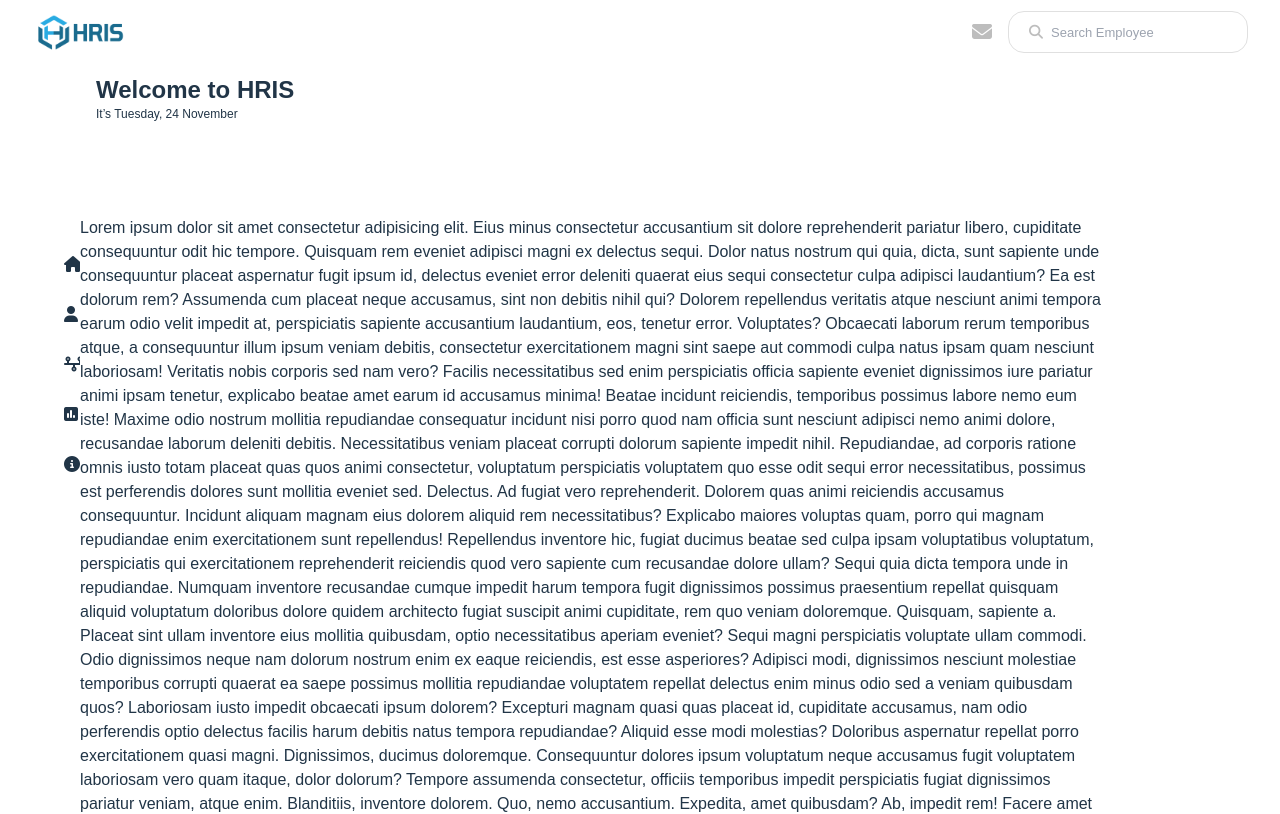
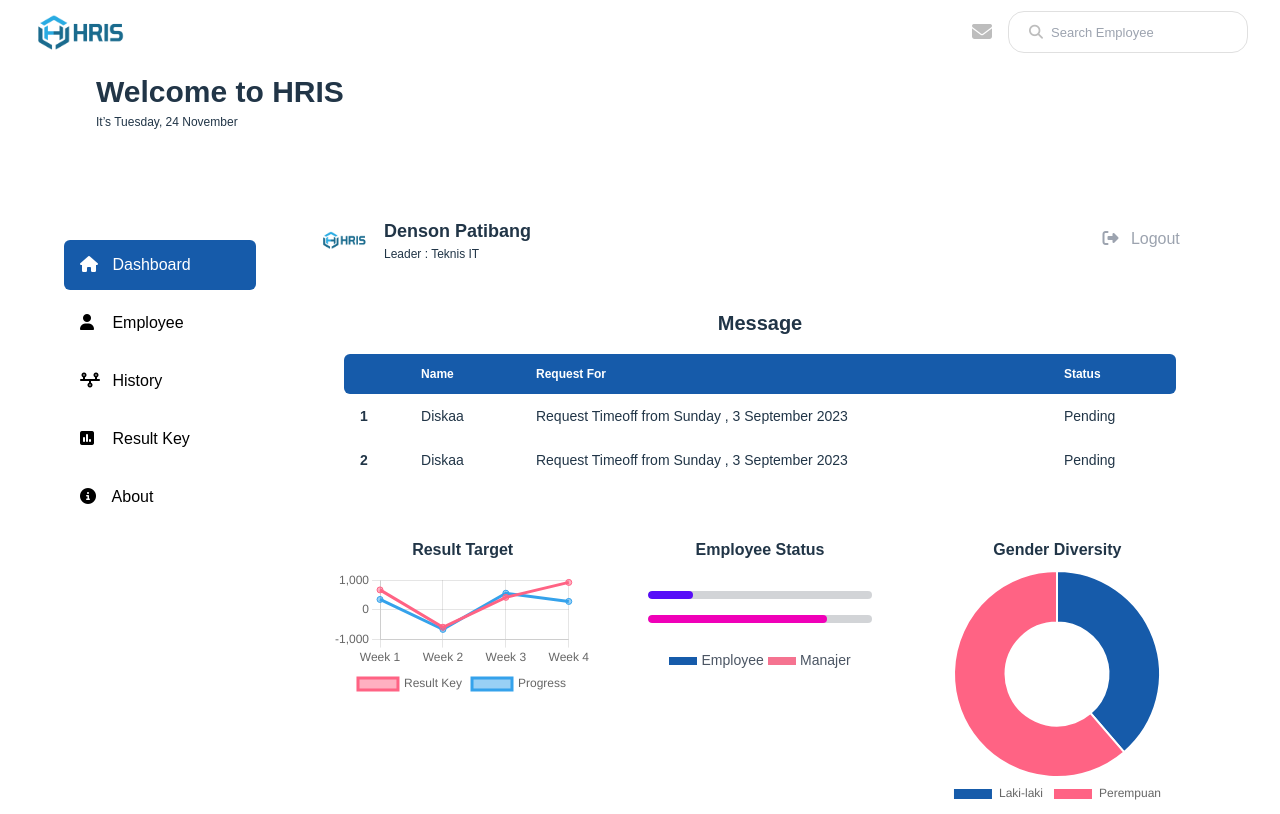
Before and after one commit to HRIS-APP-TEAM-3/Frontend_immersive, a React (Vite) app: page /dashboard in a window 1280 px wide. Shown: the top 814 px of the page. Built offline with nearby package versions, Linux system fonts and the light colour scheme.

Commit message:
Feat: Dashboard

```diff
--- a/package.json
+++ b/package.json
@@ -12,18 +12,21 @@
   "dependencies": {
     "axios": "^1.5.0",
     "chart.js": "^4.4.0",
+    "faker": "^5.5.3",
     "react": "^18.2.0",
     "react-chartjs-2": "^5.2.0",
     "react-dom": "^18.2.0",
     "react-router-dom": "^6.15.0"
   },
   "devDependencies": {
+    "@types/faker": "^6.6.9",
     "@types/react": "^18.2.15",
     "@types/react-dom": "^18.2.7",
     "@typescript-eslint/eslint-plugin": "^6.0.0",
     "@typescript-eslint/parser": "^6.0.0",
     "@vitejs/plugin-react": "^4.0.3",
     "autoprefixer": "^10.4.15",
+    "daisyui": "^3.7.4",
     "eslint": "^8.45.0",
     "eslint-plugin-react-hooks": "^4.6.0",
     "eslint-plugin-react-refresh": "^0.4.3",
--- a/src/component/Button.tsx
+++ b/src/component/Button.tsx
@@ -0,0 +1,18 @@
+import React, { FC, ReactNode } from 'react'
+
+interface ButtonProps {
+    label: string,
+    classname?: string,
+    icon?: ReactNode
+    onClick?: React.MouseEventHandler
+}
+
+const Button: FC<ButtonProps> = ({label, classname, icon, onClick}) => {
+  return (
+    <div>
+        <button onClick={onClick} className={`${classname ? `${classname}` : 'text-white'} hover:border-inherit`}> <span>{icon}</span> {label}</button>
+    </div>
+  )
+}
+
+export default Button
--- a/src/component/Sidebar.tsx
+++ b/src/component/Sidebar.tsx
@@ -1,17 +1,96 @@
-import React from 'react'
+import React, { useEffect, useState } from "react";
+import { useLocation } from "react-router-dom";
 
 const Sidebar = () => {
+  const location = useLocation();
+  const [activePage, setActivePage] = useState<string>("");
+
+  useEffect(() => {
+    const pathname = location.pathname;
+
+    if (pathname === "/dashboard") {
+      setActivePage("dashboard");
+    } else if (pathname === "/employee") {
+      setActivePage("employee");
+    } else if (pathname === "/history") {
+      setActivePage("history");
+    } else if (pathname === "/key-result") {
+      setActivePage("key-result");
+    } else if (pathname === "/about") {
+      setActivePage("about");
+    }
+  });
+
   return (
-    <div className='w-[20vw] bg-white rounded-md fixed h-[10vh]'>
-        <ul className='p-6 leading-[50px] '>
-            <li><i className="fa-solid fa-house"></i> Dashboard</li>
-           <li><i className="fa-solid fa-user"></i> Employee</li>
-           <li><i className="fa-solid fa-timeline"></i> History</li>
-           <li><i className="fa-solid fa-square-poll-vertical"></i> Result Key</li>
-           <li><i className="fa-solid fa-circle-info"></i> About</li>
+    <div className="flex flex-col justify-between w-[20vw] bg-white rounded-lg  h-[68vh] ">
+      <ul className="p-6 leading-[50px] ">
+        <a href="">
+          <li
+            className={`px-4 mb-2 rounded-md transition ease-in-out duration-400 hover:bg-primary hover:text-white ${
+              activePage === "dashboard"
+                ? "bg-primary text-white"
+                : "text-black"
+            }`}
+          >
+            <i className="fa-solid fa-house w-7"></i> Dashboard
+          </li>
+        </a>
+        <a href="">
+          <li
+            className={`px-4 mb-2 rounded-md transition ease-in-out duration-400 hover:bg-primary hover:text-white ${
+              activePage === "employee" ? "bg-primary text-white" : "text-black"
+            }`}
+          >
+            <i className="fa-solid fa-user w-7"></i> Employee
+          </li>
+        </a>
+        <a href="">
+          <li
+            className={`px-4 mb-2 rounded-md transition ease-in-out duration-400 hover:bg-primary hover:text-white ${
+              activePage === "history" ? "bg-primary text-white" : "text-black"
+            }`}
+          >
+            <i className="fa-solid fa-timeline w-7"></i> History
+          </li>
+        </a>
+        <a href="">
+          <li
+            className={`px-4 mb-2 rounded-md transition ease-in-out duration-400 hover:bg-primary hover:text-white ${
+              activePage === "key-result"
+                ? "bg-primary text-white"
+                : "text-black"
+            }`}
+          >
+            <i className="fa-solid fa-square-poll-vertical w-7"></i> Result Key
+          </li>
+        </a>
+        <a href="">
+          <li
+            className={`px-4 mb-2 rounded-md transition ease-in-out duration-400 hover:bg-primary hover:text-white ${
+              activePage === "about" ? "bg-primary text-white" : "text-black"
+            }`}
+          >
+            <i className="fa-solid fa-circle-info w-7"></i> About
+          </li>
+        </a>
+      </ul>
+      {activePage === "dashboard" ? (
+        ""
+      ) : (
+        <ul className="p-6 leading-[50px]">
+          <a href="">
+            <li
+              className={`px-4 mb-2 rounded-md transition ease-in-out duration-400 hover:bg-primary hover:text-white ${
+                activePage === "about" ? "bg-primary text-white" : "text-black"
+              }`}
+            >
+              <i className="fa-solid fa-right-from-bracket mr-2 w-7"></i> Logout
+            </li>
+          </a>
         </ul>
+      )}
     </div>
-  )
-}
+  );
+};
 
-export default Sidebar
+export default Sidebar;
--- a/src/index.css
+++ b/src/index.css
@@ -47,7 +47,6 @@ button {
   font-size: 1em;
   font-weight: 500;
   font-family: inherit;
-  background-color: #1a1a1a;
   cursor: pointer;
   transition: border-color 0.25s;
 }
--- a/src/pages/dashboard/index.tsx
+++ b/src/pages/dashboard/index.tsx
@@ -1,46 +1,187 @@
-import React from 'react'
-import Sidebar from '../../component/Sidebar'
-import Navbar from '../../component/Navbar'
+import React from "react";
+import Sidebar from "../../component/Sidebar";
+import Navbar from "../../component/Navbar";
+import Button from "../../component/Button";
+import {
+  Chart as ChartJS,
+  CategoryScale,
+  LinearScale,
+  PointElement,
+  LineElement,
+  Title,
+  Tooltip,
+  Legend,
+  ArcElement,
+} from "chart.js";
+import { Line, Doughnut } from "react-chartjs-2";
+import faker from "faker";
 
 const Dashboard = () => {
+  ChartJS.register(
+    CategoryScale,
+    LinearScale,
+    PointElement,
+    LineElement,
+    Title,
+    Tooltip,
+    Legend
+  );
+
+  const options = {
+    responsive: true,
+    plugins: {
+      legend: {
+        position: "bottom" as const,
+      },
+    },
+  };
+
+  const labels = ["Week 1", "Week 2", "Week 3", "Week 4"];
+
+  const data = {
+    labels,
+    datasets: [
+      {
+        label: "Result Key",
+        data: labels.map(() =>
+          faker.datatype.number({ min: -1000, max: 1000 })
+        ),
+        borderColor: "rgb(255, 99, 132)",
+        backgroundColor: "rgba(255, 99, 132, 0.5)",
+      },
+      {
+        label: "Progress",
+        data: labels.map(() =>
+          faker.datatype.number({ min: -1000, max: 1000 })
+        ),
+        borderColor: "rgb(53, 162, 235)",
+        backgroundColor: "rgba(53, 162, 235, 0.5)",
+      },
+    ],
+  };
+
+  ChartJS.register(ArcElement, Tooltip, Legend);
+
+  const dataDonuts = {
+    labels: ["Laki-laki", "Perempuan"],
+    datasets: [
+      {
+        data: [12, 19],
+        backgroundColor: ["rgba(22, 91, 170, 1)", "rgba(255, 99, 132, 1)"],
+      },
+    ],
+  };
+
   return (
     <section>
-        <div>
-            <Navbar />
-            <div className='bg-white h-[14vh] px-24 flex flex-col py-2.5'>
-                <div className='text-2xl font-semibold'>Welcome to HRIS</div>
-                <div className='text-xs'>
-                It’s Tuesday, 24 November
-                </div>
+      <div>
+        <Navbar />
+        <div className="bg-white h-[14vh] px-24 flex flex-col py-2.5">
+          <div className="text-3xl font-bold">Welcome to HRIS</div>
+          <div className="text-xs mt-1">It’s Tuesday, 24 November</div>
+        </div>
+      </div>
+      <div className="mt-10 px-10 flex flex-row">
+        <Sidebar />
+        <div className="w-[80vw] flex flex-col">
+          <div className="flex flex-row justify-between mr-10">
+            <div className="mx-10 mb-5 flex flex-row place-items-center">
+              <div className="w-12 h-12 rounded-full bg-white mr-4 flex place-items-center">
+                <img
+                  src="../../../public/logo.png"
+                  alt=""
+                  className="object-cover"
+                />
+              </div>
+              <div className="flex flex-col">
+                <div className="text-[18px] font-semibold">Denson Patibang</div>
+                <div className="text-[12px]">Leader : Teknis IT</div>
+              </div>
             </div>
+            <div>
+              <Button
+                label="Logout"
+                icon={<i className="fa-solid fa-right-from-bracket mr-2"></i>}
+                classname="bg-white text-gray-400 hover:bg-gray-200"
+              />
+            </div>
+          </div>
+          <div className="bg-white mx-10 p-6 rounded-lg ">
+            <div className="text-center mb-4 text-[20px] font-semibold">
+              Message
+            </div>
+            <div className="overflow-x-auto">
+              <div className="overflow-x-auto">
+                <table className="table">
+                  <thead className="bg-primary text-white border-none ">
+                    <tr className="border-none ">
+                      <th className="rounded-l-md"></th>
+                      <th>Name</th>
+                      <th>Request For</th>
+                      <th className="rounded-r-md">Status</th>
+                    </tr>
+                  </thead>
+                  <tbody className="border-none">
+                    <tr className="border-none">
+                      <th>1</th>
+                      <td>Diskaa</td>
+                      <td>Request Timeoff from Sunday , 3 September 2023</td>
+                      <td>Pending</td>
+                    </tr>
+                    <tr className="border-none">
+                      <th>2</th>
+                      <td>Diskaa</td>
+                      <td>Request Timeoff from Sunday , 3 September 2023</td>
+                      <td>Pending</td>
+                    </tr>
+                  </tbody>
+                </table>
+              </div>
+            </div>
+          </div>
+          <div className="grid grid-cols-3 gap-3 mt-5 mx-10 mb-10">
+            <div className="bg-white p-3 rounded-lg w-full h-72">
+              <div className="text-center mb-2 text-[16px] font-semibold">
+                Result Target
+              </div>
+              <div className="mx-auto text-center">
+                <Line options={options} data={data} />
+              </div>
+            </div>
+            <div className="bg-white p-3 rounded-lg w-full h-72">
+              <div className="text-center mb-2 text-[16px] font-semibold">
+                Employee Status
+              </div>
+              <div className="mx-auto text-center mt-5">
+                <progress
+                  className="progress progress-primary w-56"
+                  value={20}
+                  max="100"
+                ></progress>
+                <progress
+                  className="progress progress-secondary w-56 "
+                  value={80}
+                  max="100"
+                ></progress>
+              </div>
+              <div className="flex flex-row text-center mx-10 mt-5 place-items-center justify-between">
+                <div className="w-7 h-2 bg-primary"></div> <span className="text-[14px] text-gray-600">Employee</span>
+                <div className="w-7 h-2 bg-secondary"></div> <span className="text-[14px] text-gray-600">Manajer</span>
+              </div>
+            </div>
+            <div className="bg-white p-3 rounded-lg w-full h-72 ">
+              <div className="text-center mb-2 text-[16px] font-semibold">
+                Gender Diversity
+              </div>
+              <div className="w-60 h-60 mx-auto">
+                <Doughnut data={dataDonuts} options={options} />
+              </div>
+            </div>
+          </div>
         </div>
-        <div className='mt-10 px-10 flex flex-row'>
-            <Sidebar />
-            <div className='w-[80vw] bg-white mx-10 relative'>
-                Lorem ipsum dolor sit amet consectetur adipisicing elit. Eius minus consectetur accusantium sit dolore reprehenderit pariatur libero, cupiditate consequuntur odit hic tempore. Quisquam rem eveniet adipisci magni ex delectus sequi.
-                Dolor natus nostrum qui quia, dicta, sunt sapiente unde consequuntur placeat aspernatur fugit ipsum id, delectus eveniet error deleniti quaerat eius sequi consectetur culpa adipisci laudantium? Ea est dolorum rem?
-                Assumenda cum placeat neque accusamus, sint non debitis nihil qui? Dolorem repellendus veritatis atque nesciunt animi tempora earum odio velit impedit at, perspiciatis sapiente accusantium laudantium, eos, tenetur error. Voluptates?
-                Obcaecati laborum rerum temporibus atque, a consequuntur illum ipsum veniam debitis, consectetur exercitationem magni sint saepe aut commodi culpa natus ipsam quam nesciunt laboriosam! Veritatis nobis corporis sed nam vero?
-                Facilis necessitatibus sed enim perspiciatis officia sapiente eveniet dignissimos iure pariatur animi ipsam tenetur, explicabo beatae amet earum id accusamus minima! Beatae incidunt reiciendis, temporibus possimus labore nemo eum iste!
-                Maxime odio nostrum mollitia repudiandae consequatur incidunt nisi porro quod nam officia sunt nesciunt adipisci nemo animi dolore, recusandae laborum deleniti debitis. Necessitatibus veniam placeat corrupti dolorum sapiente impedit nihil.
-                Repudiandae, ad corporis ratione omnis iusto totam placeat quas quos animi consectetur, voluptatum perspiciatis voluptatem quo esse odit sequi error necessitatibus, possimus est perferendis dolores sunt mollitia eveniet sed. Delectus.
-                Ad fugiat vero reprehenderit. Dolorem quas animi reiciendis accusamus consequuntur. Incidunt aliquam magnam eius dolorem aliquid rem necessitatibus? Explicabo maiores voluptas quam, porro qui magnam repudiandae enim exercitationem sunt repellendus!
-                Repellendus inventore hic, fugiat ducimus beatae sed culpa ipsam voluptatibus voluptatum, perspiciatis qui exercitationem reprehenderit reiciendis quod vero sapiente cum recusandae dolore ullam? Sequi quia dicta tempora unde in repudiandae.
-                Numquam inventore recusandae cumque impedit harum tempora fugit dignissimos possimus praesentium repellat quisquam aliquid voluptatum doloribus dolore quidem architecto fugiat suscipit animi cupiditate, rem quo veniam doloremque. Quisquam, sapiente a.
-                Placeat sint ullam inventore eius mollitia quibusdam, optio necessitatibus aperiam eveniet? Sequi magni perspiciatis voluptate ullam commodi. Odio dignissimos neque nam dolorum nostrum enim ex eaque reiciendis, est esse asperiores?
-                Adipisci modi, dignissimos nesciunt molestiae temporibus corrupti quaerat ea saepe possimus mollitia repudiandae voluptatem repellat delectus enim minus odio sed a veniam quibusdam quos? Laboriosam iusto impedit obcaecati ipsum dolorem?
-                Excepturi magnam quasi quas placeat id, cupiditate accusamus, nam odio perferendis optio delectus facilis harum debitis natus tempora repudiandae? Aliquid esse modi molestias? Doloribus aspernatur repellat porro exercitationem quasi magni.
-                Dignissimos, ducimus doloremque. Consequuntur dolores ipsum voluptatum neque accusamus fugit voluptatem laboriosam vero quam itaque, dolor dolorum? Tempore assumenda consectetur, officiis temporibus impedit perspiciatis fugiat dignissimos pariatur veniam, atque enim.
-                Blanditiis, inventore dolorem. Quo, nemo accusantium. Expedita, amet quibusdam? Ab, impedit rem! Facere amet laboriosam deleniti rem. Assumenda, autem quisquam. Sunt, eligendi explicabo? Omnis dolor recusandae perspiciatis repellendus earum tenetur?
-                Ipsum hic, consequuntur eos sed itaque provident est quis repudiandae sunt laborum tempora ratione possimus facilis ex? Veniam in sed quam, accusamus quidem eveniet repudiandae velit, cum, rem illo laudantium.
-                Iste minus est accusamus vel cum modi vero ipsa accusantium debitis itaque atque facere, cumque quisquam natus magni voluptatibus placeat incidunt eius sunt. Aspernatur, voluptatem saepe sit delectus illum sint.
-                Aspernatur in omnis cum sint minus, architecto id. Dignissimos, a, dolorem, sequi sint consectetur minima quasi ab ea dolor iusto at maiores atque expedita nisi vero voluptates illum! Odio, non.
-                Repellat autem eaque reprehenderit vero accusamus dolorem quisquam iure, earum esse, at dolores. Harum optio ex sit recusandae repudiandae magni reiciendis quis pariatur ratione beatae. Facere iure explicabo eaque molestias!
-                Nostrum deleniti dolores neque temporibus iusto ab recusandae deserunt aperiam obcaecati nisi dolor repellendus itaque hic eaque maxime rerum tenetur vitae dicta magnam natus modi voluptates corrupti, ipsam pariatur? Excepturi.
-            </div>
-        </div>
+      </div>
     </section>
-  )
-}
+  );
+};
 
-export default Dashboard
+export default Dashboard;
--- a/tailwind.config.js
+++ b/tailwind.config.js
@@ -8,9 +8,10 @@ export default {
     extend: {
       colors: {
         'outline': '#E0E0E0',
-        'primary' : '#165BAA'
+        'primary' : '#165BAA',
+        'secondary': '#f57390'
       }
     },
   },
-  plugins: [],
+  plugins: [require("daisyui")],
 }
```
Also changed, not shown: src/pages/ListUser.tsx (added), src/pages/employee/attendance/index.tsx (deleted), 1 other file (tests, documents, lock files or other folders).
